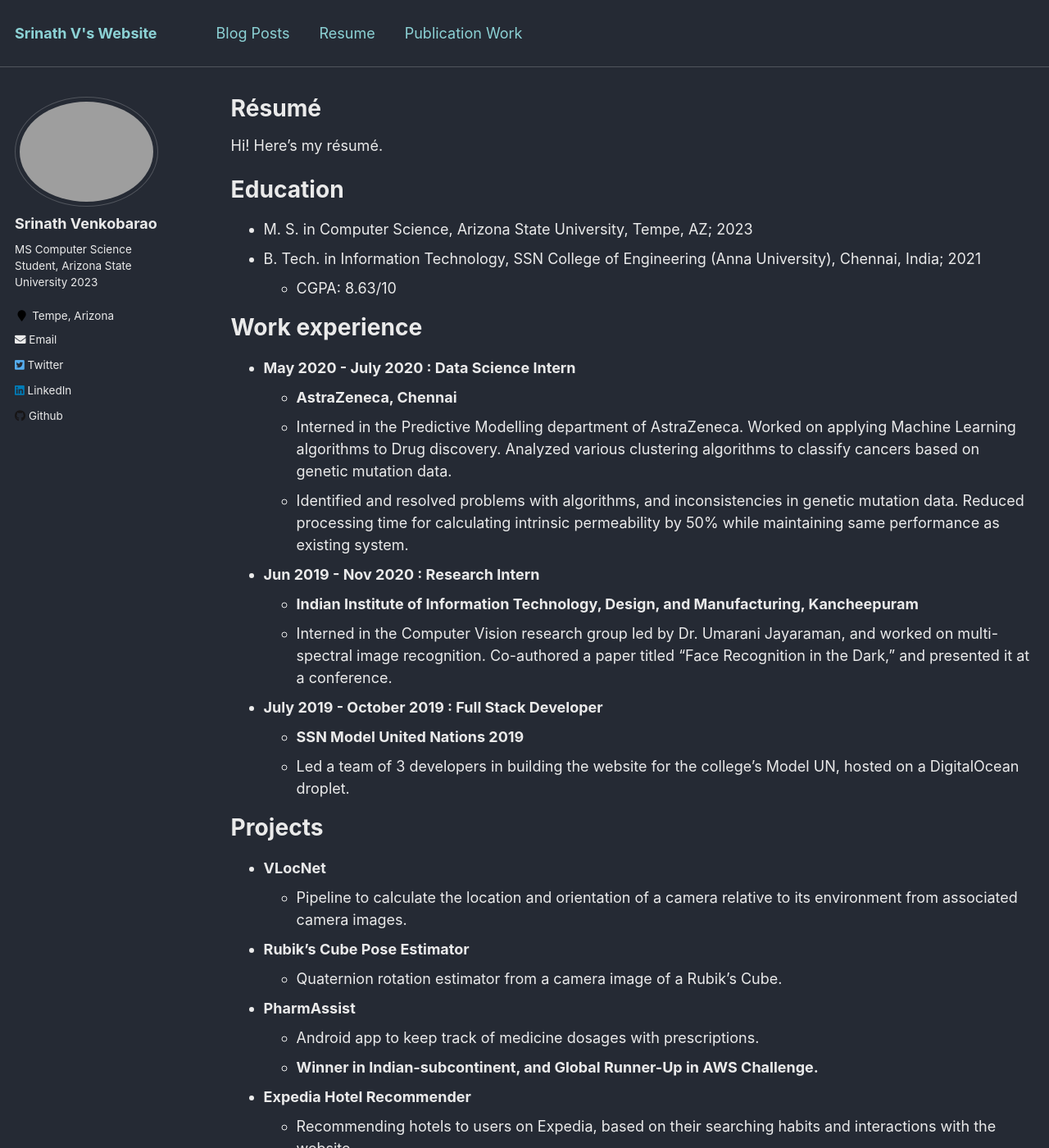
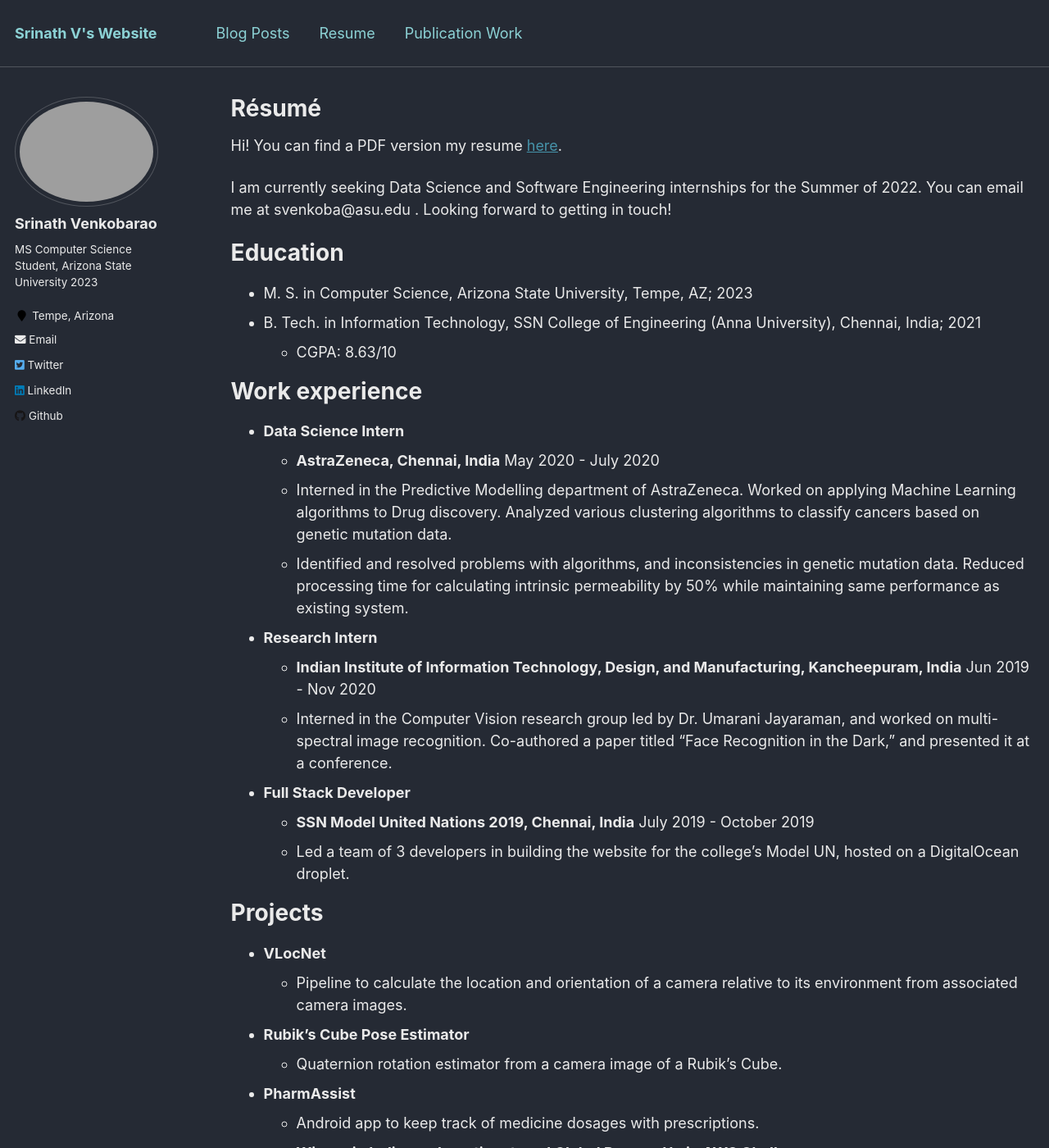
Before and after one commit to srinathvrao/srinathvrao.github.io, a Jekyll site: the page built from _pages/cv.md, in a window 1280 px wide and 1400 px high. Shown: the whole window at 82% size. Built offline with Jekyll 4.4.1, drawn with Linux system fonts in a browser that asks for light colours.

Commit message:
Update cv.md

```diff
--- a/_pages/cv.md
+++ b/_pages/cv.md
@@ -10,7 +10,10 @@ redirect_from:
 
 {% include base_path %}
 
-Hi! Here's my résumé.
+Hi!
+You can find a PDF version my resume [here](https://drive.google.com/file/d/1-5CHz7Yrp7IAnbHOkF9sxoZDOIdHsEZr/view?usp=sharing).
+
+I am currently seeking Data Science and Software Engineering internships for the Summer of 2022. You can email me at svenkoba@asu.edu . Looking forward to getting in touch!
 
 Education
 ======
@@ -20,16 +23,16 @@ Education
 
 Work experience
 ======
-* <strong>May 2020 - July 2020 : Data Science Intern</strong>
-    * <strong>AstraZeneca, Chennai</strong>
+* <strong>Data Science Intern</strong>
+    * <strong>AstraZeneca, Chennai, India</strong> May 2020 - July 2020
     * Interned in the Predictive Modelling department of AstraZeneca. Worked on applying Machine Learning algorithms to Drug discovery. Analyzed various clustering algorithms to classify cancers based on genetic mutation data.
     * Identified and resolved problems with algorithms, and inconsistencies in genetic mutation data. Reduced processing
 time for calculating intrinsic permeability by 50% while maintaining same performance as existing system.
-* <strong>Jun 2019 - Nov 2020 : Research Intern</strong>
-    * <strong>Indian Institute of Information Technology, Design, and Manufacturing, Kancheepuram</strong>
+* <strong>Research Intern</strong>
+    * <strong>Indian Institute of Information Technology, Design, and Manufacturing, Kancheepuram, India</strong> Jun 2019 - Nov 2020
     * Interned in the Computer Vision research group led by Dr. Umarani Jayaraman, and worked on multi-spectral image recognition. Co-authored a paper titled "Face Recognition in the Dark," and presented it at a conference.
-* <strong>July 2019 - October 2019 : Full Stack Developer</strong>
-    * <strong>SSN Model United Nations 2019</strong>
+* <strong>Full Stack Developer</strong>
+    * <strong>SSN Model United Nations 2019, Chennai, India</strong> July 2019 - October 2019
     * Led a team of 3 developers in building the website for the college’s Model UN, hosted on a DigitalOcean droplet.
 
 Projects
```
